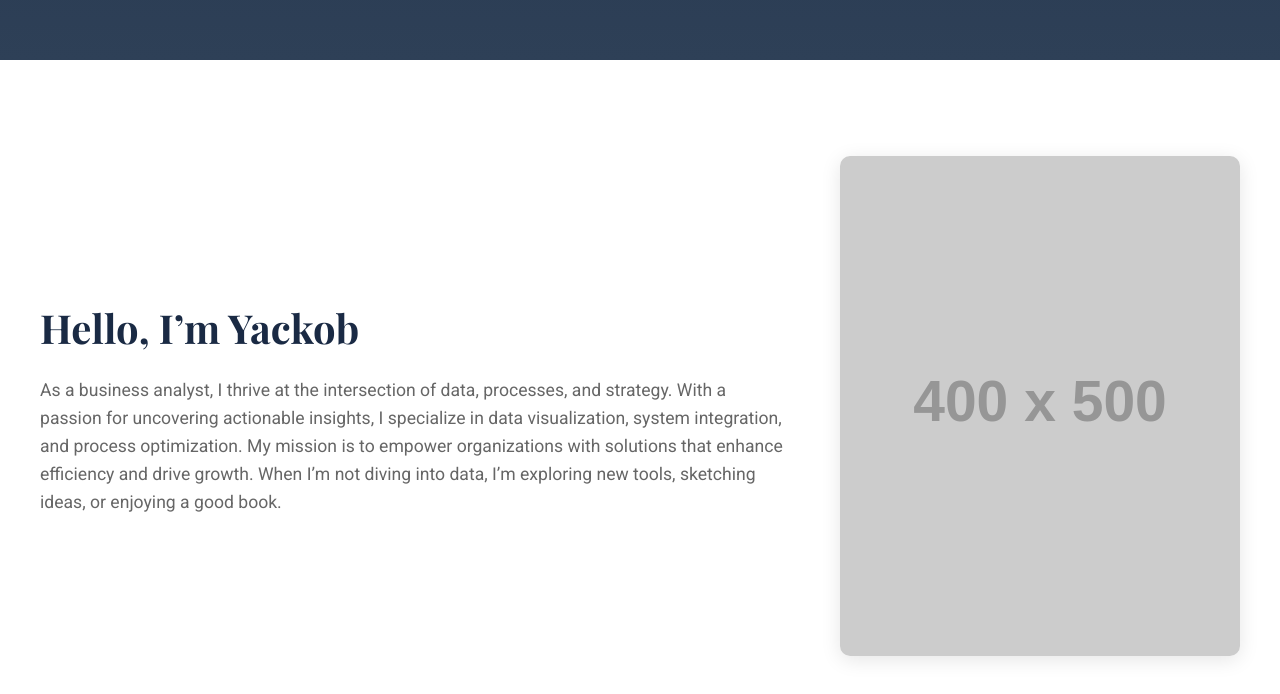
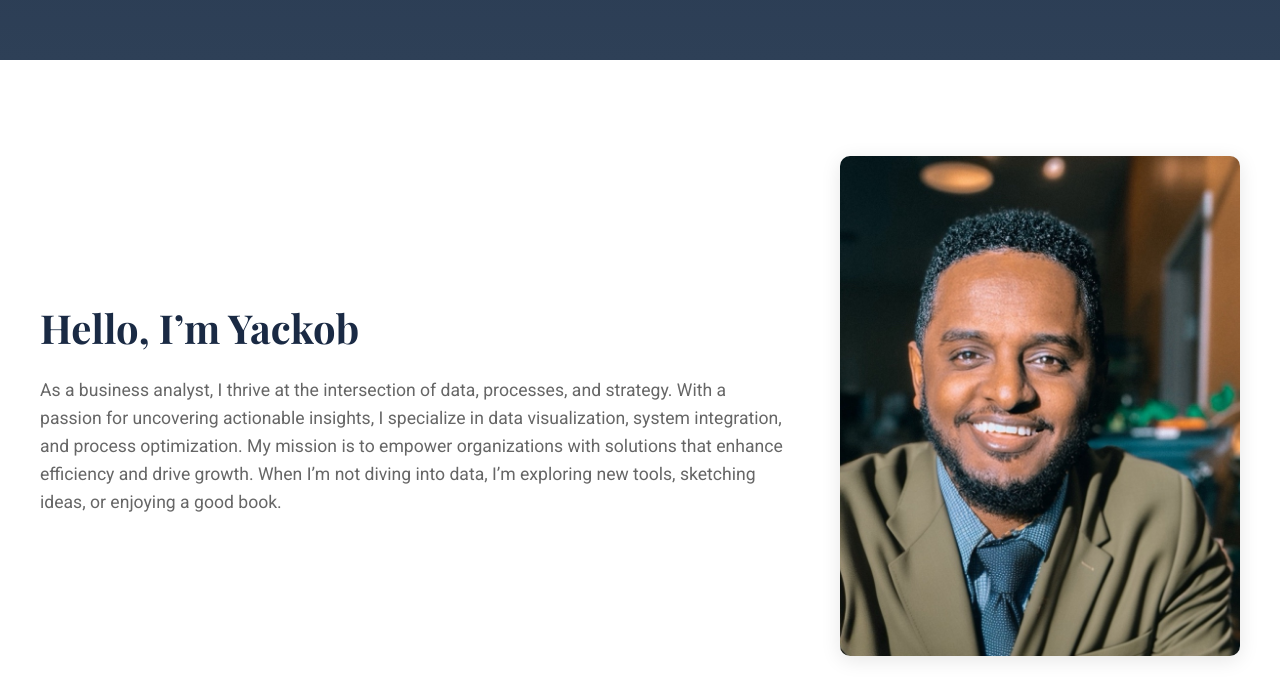
Before and after one commit to YackobT/Portfolio, a plain HTML site: page index.html in a window 1280 px wide. Shown: the part 740-1434 px from the top of the page. Drawn offline with nearby package versions, Linux system fonts and the light colour scheme; placeholder pictures from the web are drawn by us.

Commit message:
Update index.html

```diff
--- a/index.html
+++ b/index.html
@@ -44,7 +44,7 @@
           I’m exploring new tools, sketching ideas, or enjoying a good book.
         </p>
       </div>
-      <img src="https://via.placeholder.com/400x500?text=Yackob+Tamire" alt="Yackob Tamire" class="about-img">
+      <img src="https://raw.githubusercontent.com/YackobT/Portfolio/main/Yackob.jpg" alt="Yackob Tamire" class="about-img">
     </div>
   </section>
 
```
